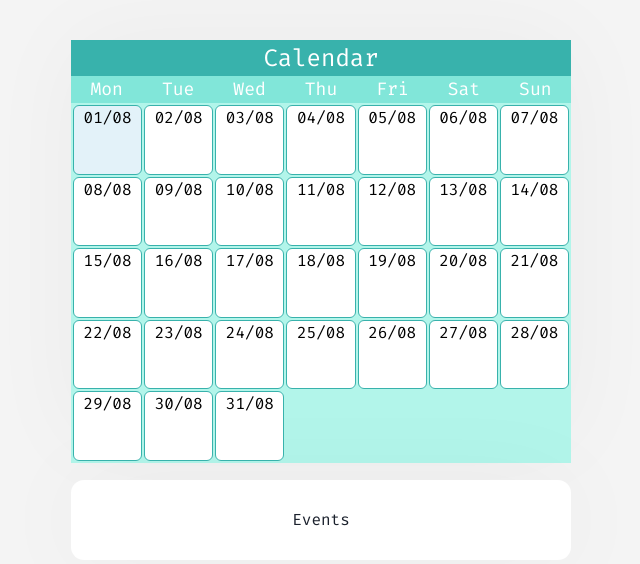
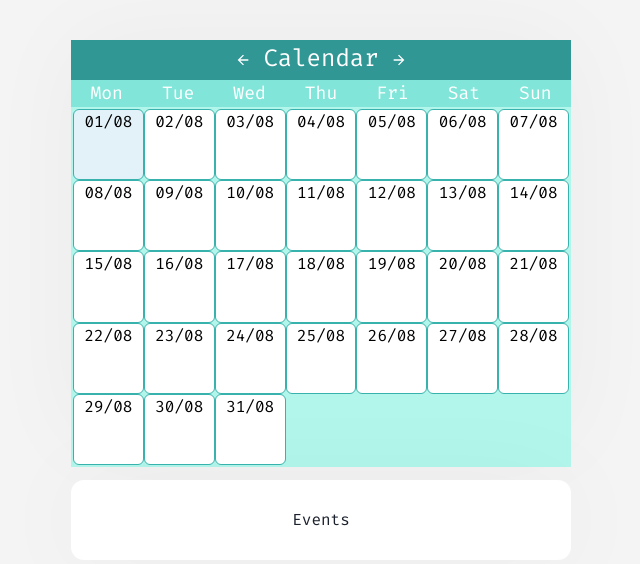
Before and after one commit to lillebrian/kvalifik-code-challenge, a React (Create React App) app: page / in a window 1280 px wide. Shown: the top 564 px of the page, without its empty margins (319-959 px from the left). Built offline with nearby package versions, Linux system fonts and the light colour scheme.

Commit message:
added icons and change month initials

```diff
--- a/package.json
+++ b/package.json
@@ -3,6 +3,7 @@
   "version": "0.1.0",
   "private": true,
   "dependencies": {
+    "@chakra-ui/icons": "^2.0.6",
     "@chakra-ui/react": "^1.8.8",
     "@emotion/react": "^11",
     "@emotion/styled": "^11",
--- a/src/components/Calendar.tsx
+++ b/src/components/Calendar.tsx
@@ -1,4 +1,5 @@
-import { Box, Grid, GridItem, SimpleGrid } from "@chakra-ui/react";
+import { Box, Grid, GridItem, IconButton } from "@chakra-ui/react";
+import { ArrowBackIcon, ArrowForwardIcon } from "@chakra-ui/icons";
 import { FC, ReactElement, useEffect, useState } from "react";
 import {
   format,
@@ -16,18 +17,18 @@ type Props = {
   param?: string;
 };
 
-
 interface dates {
   monthStart: Date;
   monthEnd: Date;
   currentDay: Date;
 }
 
-
 const Calendar: FC<Props> = () => {
   const days = ["Mon", "Tue", "Wed", "Thu", "Fri", "Sat", "Sun"];
   const [currentDay, setCurrentDay] = useState<Date>(new Date());
-  const [monthStartDay, setMonthStartDay] = useState<Date>(startOfMonth(currentDay));
+  const [monthStartDay, setMonthStartDay] = useState<Date>(
+    startOfMonth(currentDay)
+  );
   const [monthEndDay, setMonthEndDay] = useState<Date>(endOfMonth(currentDay));
   const [monthToRender, setMonthToRender] = useState<dates>({
     currentDay: currentDay,
@@ -35,6 +36,12 @@ const Calendar: FC<Props> = () => {
     monthEnd: monthEndDay,
   });
   const start: number = getDay(monthStartDay);
+
+
+
+  function changeMonth() {
+    return undefined
+  }
 
   useEffect(() => {
     console.log("CURRENT DAY : " + currentDay);
@@ -60,10 +67,26 @@ const Calendar: FC<Props> = () => {
         textAlign="center"
         fontSize="2xl"
         w="100%"
-        bg="teal.400"
+
+        bg="teal.500"
         color="white"
+        display="flex"
+        justifyContent="center"
       >
-        Calendar
+        <IconButton
+          aria-label={"Next Month"}
+          colorScheme="teal"
+          icon={<ArrowBackIcon />}
+        />
+
+        <Box>Calendar</Box>
+
+        <IconButton
+          aria-label={"Next Month"}
+          colorScheme="teal"
+          icon={<ArrowForwardIcon />}
+          onClick={changeMonth()}
+        />
       </Box>
 
       {/* Showing what day it is */}
@@ -85,16 +108,15 @@ const Calendar: FC<Props> = () => {
 
       {/* showing the individual days */}
       <Box h="90%" w="100%" bg="teal.100" color="white">
-        <Grid templateColumns="repeat(7,1fr)" gap="0.5" h="100%" padding="0.5">
+        <Grid templateColumns="repeat(7,1fr)" gap="0" h="100%" padding="0.5">
           {[...Array(getDaysInMonth(currentDay))].map((x, i) => (
             <GridItem
-              bg={(i+1 === currentDay.getDate()) ? 'telegram.50' : 'white'}
+              bg={i + 1 === currentDay.getDate() ? "telegram.50" : "white"}
               borderRadius="md"
               border="1px"
               borderColor="teal.400"
               textColor="black"
               textAlign="center"
-
               key={i + 1}
               _hover={{ bg: "gray.50" }}
               onClick={() => alert("Pressed")}
```
Also changed, not shown: 1 other file (tests, documents, lock files or other folders).
